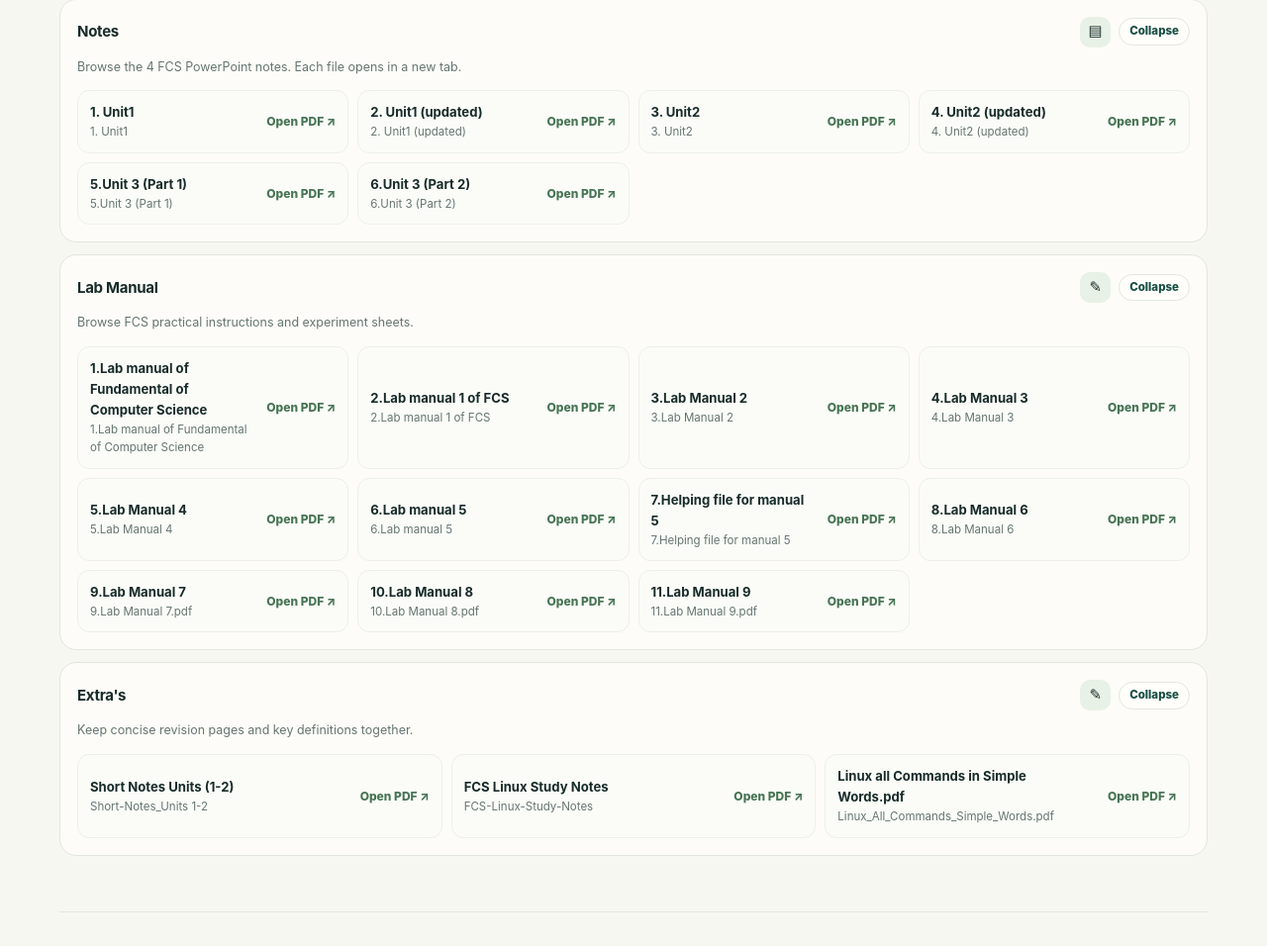
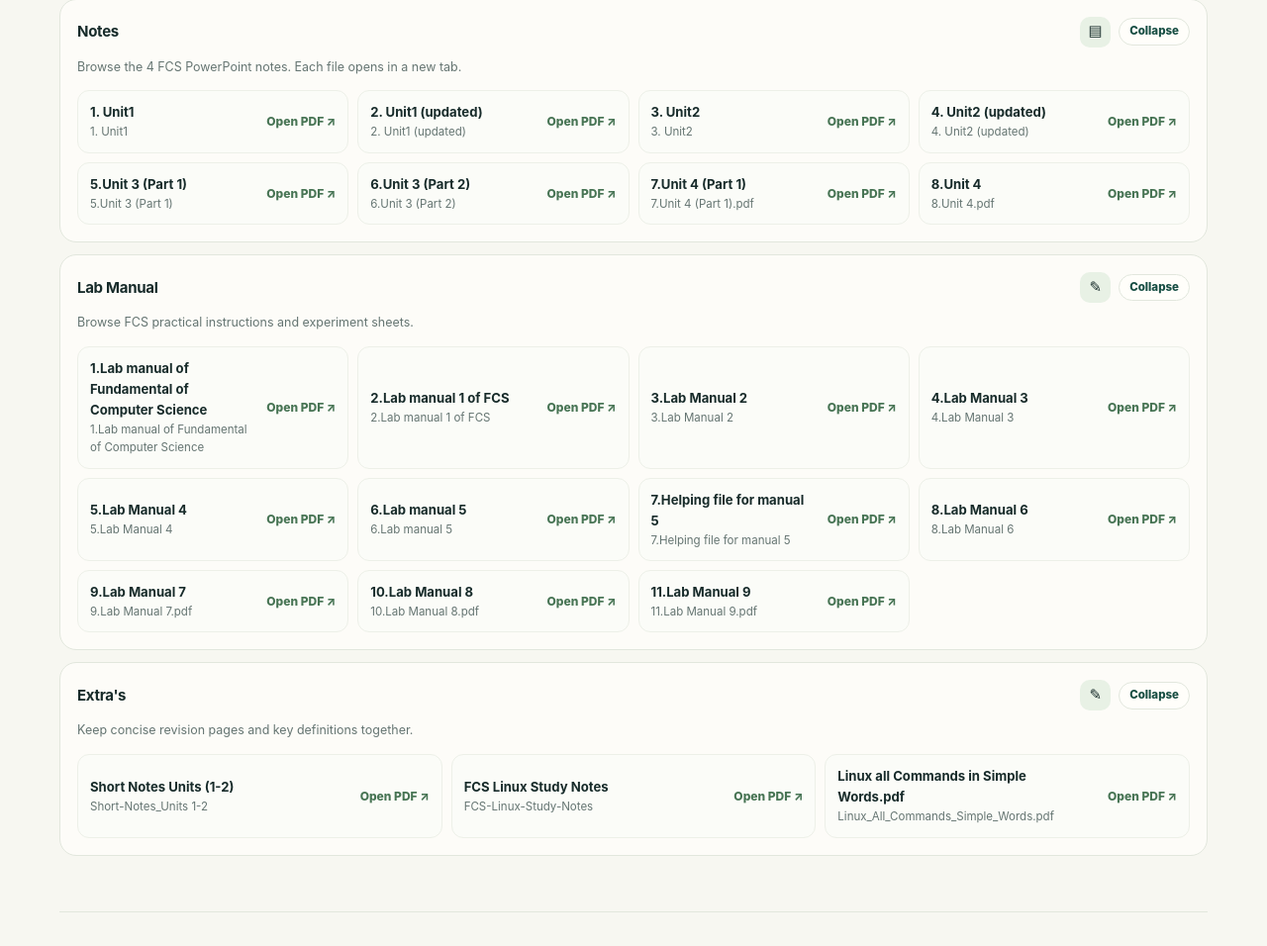
Before and after one commit to Aditya-Verma-06/studydesk, a plain HTML site: page index.html in a window 1280 px wide. Shown: the part 2500-3456 px from the top of the page at 99% size. Drawn offline with Linux system fonts and the light colour scheme.

Commit message:
Update index.html

```diff
--- a/index.html
+++ b/index.html
@@ -410,6 +410,14 @@
                   <span><strong>6.Unit 3 (Part 2)</strong><small>6.Unit 3 (Part 2)</small></span>
                   <span style="flex: 0 0 auto; color: #477454; font-size: .75rem; font-weight: 850;">Open PDF ↗</span>
                 </a>
+                <a class="manual-row" href="study-files/FCS/Notes/7.Unit 4 (Part 1).pdf" target="_blank" rel="noopener noreferrer" aria-label="Open 7.Unit 4 (Part 1) in a new tab" style="color: inherit; text-decoration: none;">
+                  <span><strong>7.Unit 4 (Part 1)</strong><small>7.Unit 4 (Part 1).pdf</small></span>
+                  <span style="flex: 0 0 auto; color: #477454; font-size: .75rem; font-weight: 850;">Open PDF ↗</span>
+                </a>
+                <a class="manual-row" href="study-files/FCS/Notes/8.Unit 4.pdf" target="_blank" rel="noopener noreferrer" aria-label="Open 8.Unit 4 in a new tab" style="color: inherit; text-decoration: none;">
+                  <span><strong>8.Unit 4</strong><small>8.Unit 4.pdf</small></span>
+                  <span style="flex: 0 0 auto; color: #477454; font-size: .75rem; font-weight: 850;">Open PDF ↗</span>
+                </a>
               </div>
             </article>
             <article class="category-card" id="fcs-lab-manual" style="grid-column: 1 / -1;">
```
